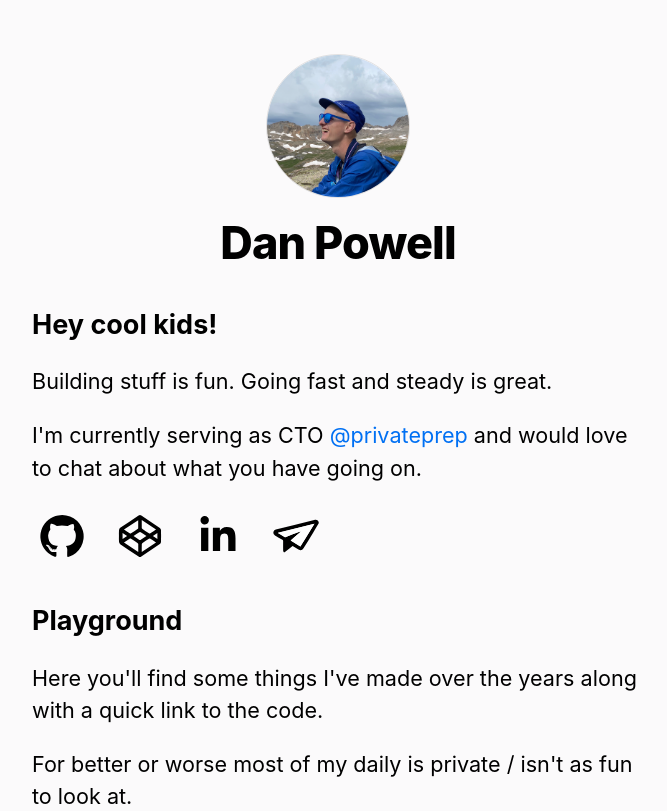
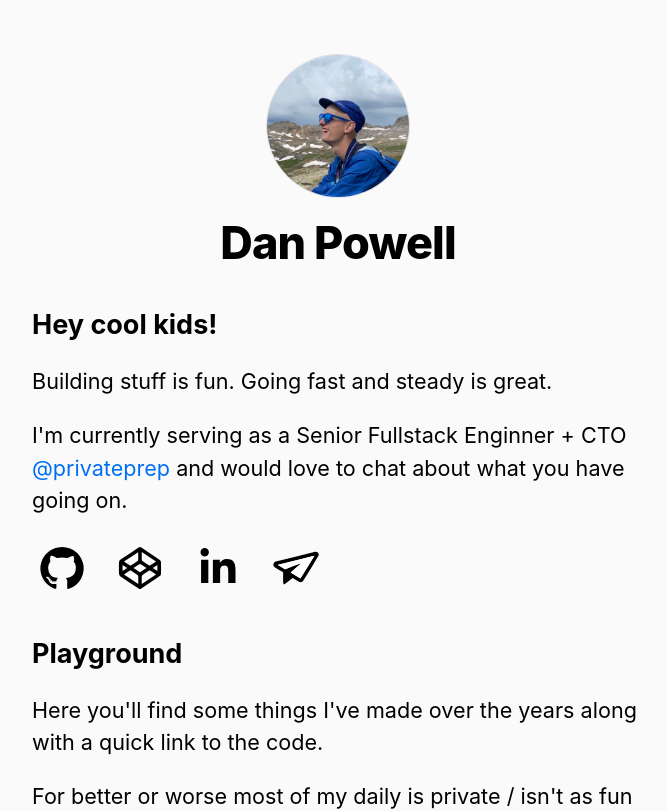
Before and after one commit to danielpowell4/blog, a Next.js app: page / in a window 1280 px wide. Shown: the top 811 px of the page, without its empty margins (302-969 px from the left). Built offline with nearby package versions, Linux system fonts and the light colour scheme.

Commit message:
Tweaks title

```diff
--- a/pages/index.js
+++ b/pages/index.js
@@ -28,7 +28,7 @@ export default function Home({ allPostsData }) {
         <h2 className={utilStyles.headingLg}>Hey cool kids!</h2>
         <p>Building stuff is fun. Going fast and steady is great.</p>
         <p>
-          I'm currently serving as CTO{" "}
+          I'm currently serving as a Senior Fullstack Enginner + CTO{" "}
           <a href="https://privateprep.com">@privateprep</a> and would love to
           chat about what you have going on.
         </p>
```
